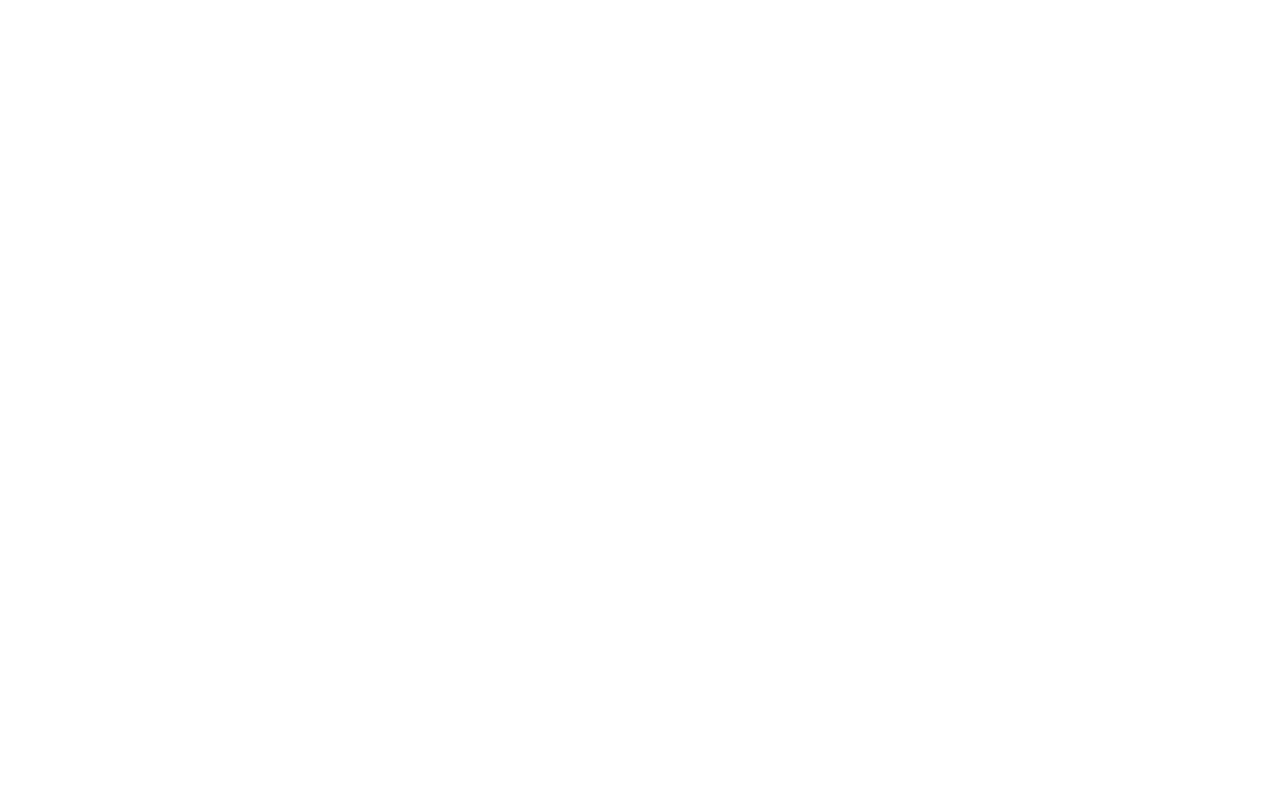
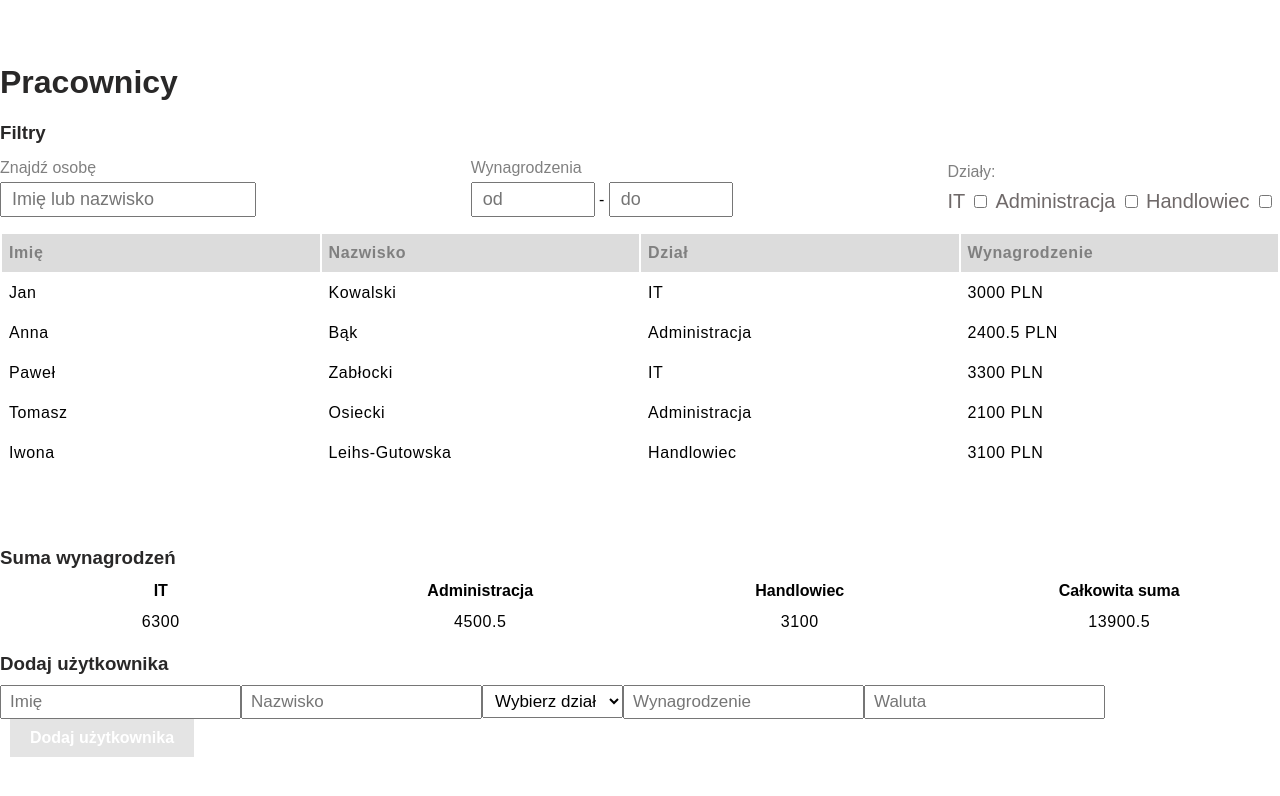
Before and after one commit to danon321/Vue-Pracownicy-Aplikacja, a plain HTML site: page index.html in a window 1280 px wide. Drawn offline with Linux system fonts and the light colour scheme; the site is published under a folder, as on GitHub Pages, so addresses that start at the root find nothing.

Commit message:
Add files via upload

```diff
--- a/index.html
+++ b/index.html
@@ -1 +1 @@
-<!DOCTYPE html><html lang=en><head><meta charset=utf-8><meta http-equiv=X-UA-Compatible content="IE=edge"><meta name=viewport content="width=device-width,initial-scale=1"><link rel=icon href=/favicon.ico><title>projekcik</title><link href=/css/app.0bba1f3b.css rel=preload as=style><link href=/js/app.0a18610e.js rel=preload as=script><link href=/js/chunk-vendors.1eb70243.js rel=preload as=script><link href=/css/app.0bba1f3b.css rel=stylesheet></head><body><noscript><strong>We're sorry but projekcik doesn't work properly without JavaScript enabled. Please enable it to continue.</strong></noscript><div id=app></div><script src=/js/chunk-vendors.1eb70243.js></script><script src=/js/app.0a18610e.js></script></body></html>
+<!DOCTYPE html><html lang=en><head><meta charset=utf-8><meta http-equiv=X-UA-Compatible content="IE=edge"><meta name=viewport content="width=device-width,initial-scale=1"><link rel=icon href=favicon.ico><title>projekcik</title><link href=css/app.0bba1f3b.css rel=preload as=style><link href=js/app.0a18610e.js rel=preload as=script><link href=js/chunk-vendors.1eb70243.js rel=preload as=script><link href=css/app.0bba1f3b.css rel=stylesheet></head><body><noscript><strong>We're sorry but projekcik doesn't work properly without JavaScript enabled. Please enable it to continue.</strong></noscript><div id=app></div><script src=js/chunk-vendors.1eb70243.js></script><script src=js/app.0a18610e.js></script></body></html>
```
